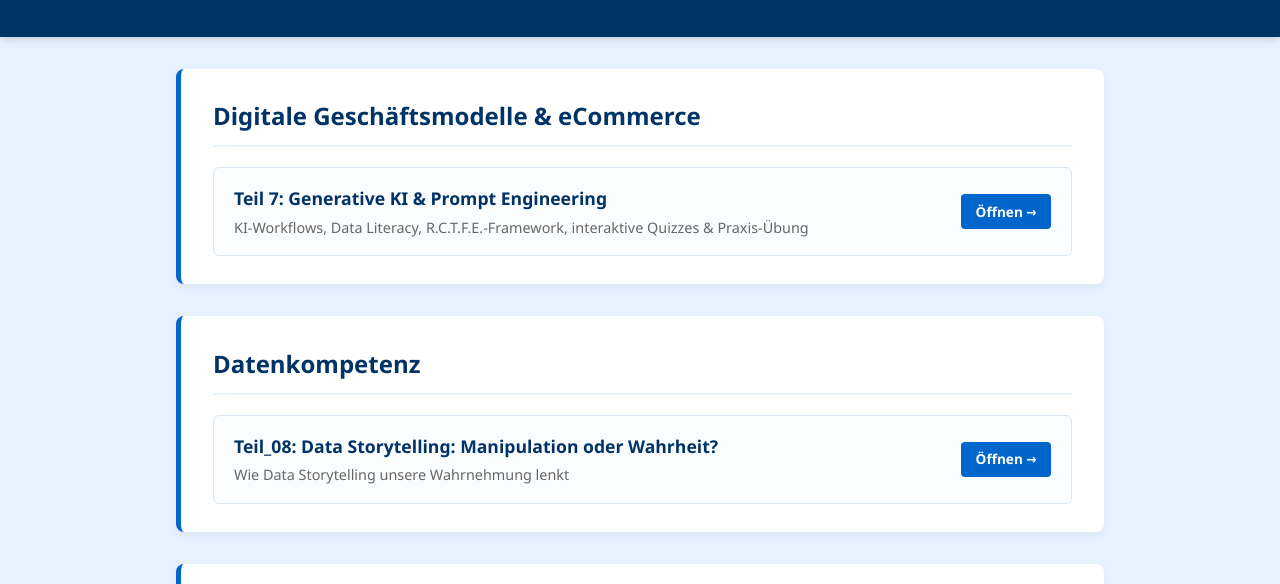
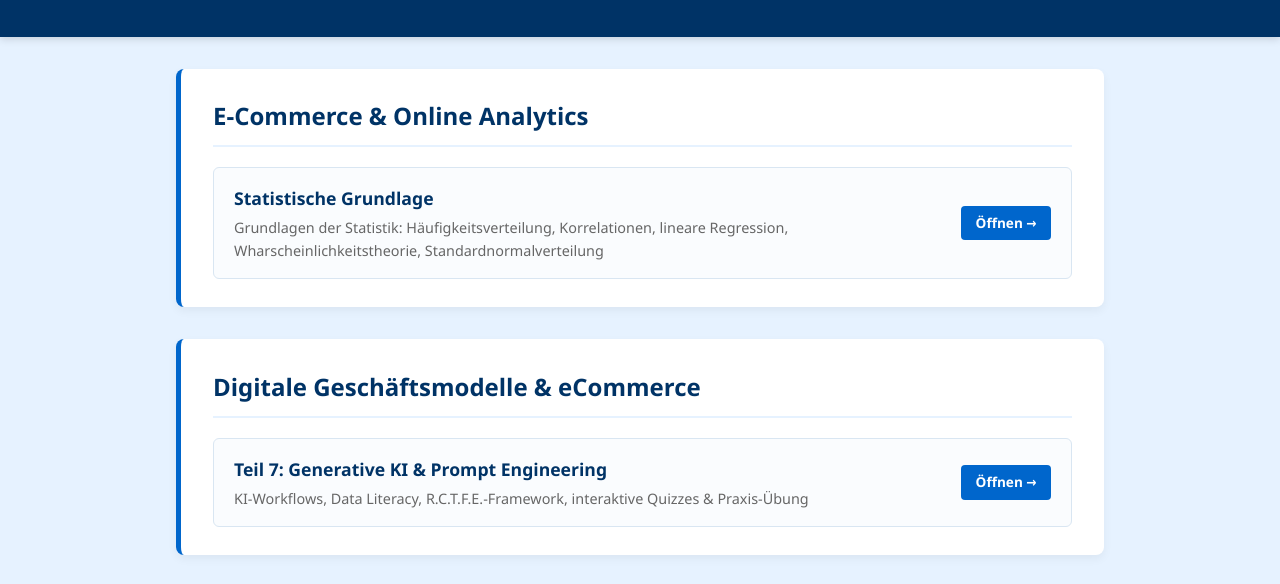
Before and after one commit to rhkoelndemos/online_kurse, a plain HTML site: page index.html in a window 1280 px wide. Shown: the part 141-725 px from the top of the page. Drawn offline with Linux system fonts and the light colour scheme.

Commit message:
Add files via upload

```diff
--- a/index.html
+++ b/index.html
@@ -149,6 +149,23 @@
 
 <main class="container">
 
+    <!-- RUBRIK : Statistische Grundlage -->
+    <section class="category-section">
+        <h2>E-Commerce &amp; Online Analytics</h2>
+        <ul class="material-list">
+            <li class="material-item">
+                <a class="material-link" href="Statistik_Lenrplattform.html">
+                    <div class="material-info">
+                        <span class="material-title">Statistische Grundlage</span>
+                        <span class="material-subtitle">Grundlagen der Statistik: Häufigkeitsverteilung, Korrelationen, lineare Regression, Wharscheinlichkeitstheorie, Standardnormalverteilung</span>
+                    </div>
+                    <span class="material-badge">Öffnen &rarr;</span>
+                </a>
+            </li>
+        </ul>
+    </section>
+
+
     <!-- RUBRIK 1: Digitale Geschäftsmodelle & eCommerce -->
     <section class="category-section">
         <h2>Digitale Geschäftsmodelle &amp; eCommerce</h2>
```
